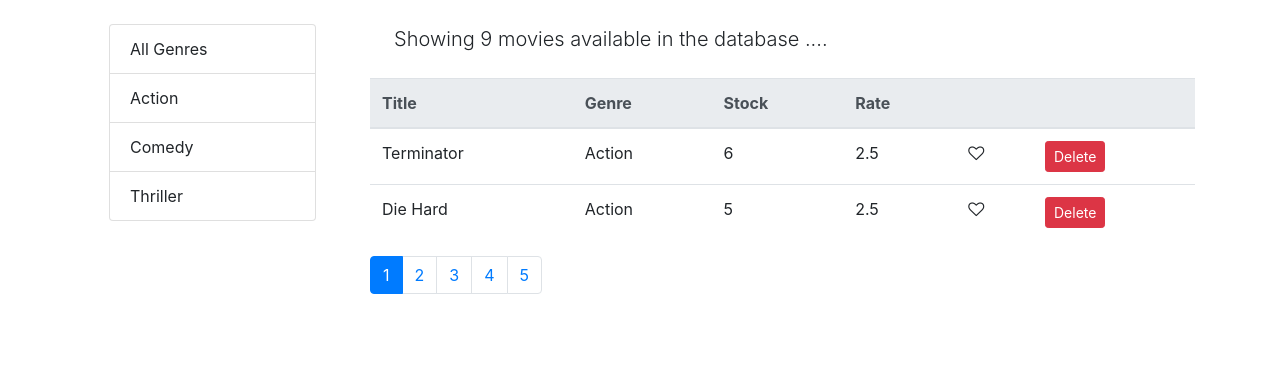
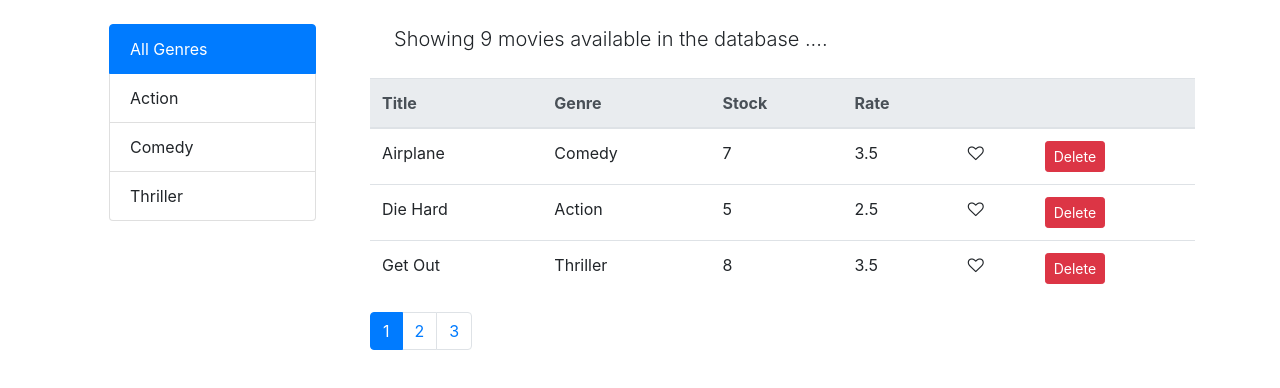
Before and after one commit to Abhinav-Reddy-k/Blockbuster-Video, a React (Create React App) app: page /movies in a window 1280 px wide. Shown: the top 388 px of the page. Built offline with nearby package versions, Linux system fonts and the light colour scheme.

Commit message:
Extracted TableHeader and TableBody

```diff
--- a/src/components/common/like.jsx
+++ b/src/components/common/like.jsx
@@ -1,16 +1,13 @@
 import React, { Component } from "react";
 
 class Like extends Component {
+  likes = () => {};
 
-    likes = () => {
-
+  render() {
+    let className = "fa fa-heart";
+    if (!this.props.isLiked) {
+      className += "-o";
     }
-
-    render() {
-      let className = "fa fa-heart"
-      if (!this.props.isLiked){
-        className+="-o"
-      }
     return (
       <i
         className={className}
--- /dev/null
+++ b/src/components/common/tableBody.jsx
@@ -0,0 +1,34 @@
+import React, { Component } from "react";
+import _ from "lodash";
+
+class TableBody extends Component {
+  renderCell = (movie, column) => {
+    if (column.content) return column.content(movie);
+    else {
+      return _.get(movie, column.path);
+    }
+  };
+
+  getCellKey = (movie, column) => {
+    return movie._id + (column.path || column.key);
+  };
+
+  render() {
+    const { data, columns } = this.props;
+    return (
+      <tbody>
+        {data.map((item) => (
+          <tr key={item._id}>
+            {columns.map((column) => (
+              <td key={this.getCellKey(item, column)}>
+                {this.renderCell(item, column)}
+              </td>
+            ))}
+          </tr>
+        ))}
+      </tbody>
+    );
+  }
+}
+
+export default TableBody;
--- /dev/null
+++ b/src/components/common/tableHeader.jsx
@@ -0,0 +1,33 @@
+import React, { Component } from "react";
+
+class TableHeader extends Component {
+  raiseSort = (path) => {
+    const sortColumn = { ...this.props.sortColumn };
+    if (sortColumn.path === path)
+      sortColumn.order = sortColumn.order === "asc" ? "desc" : "asc";
+    else {
+      sortColumn.path = path;
+      sortColumn.order = "asc";
+    }
+    this.props.onSort(sortColumn);
+  };
+
+  render() {
+    return (
+      <thead className="thead-light">
+        <tr>
+          {this.props.columns.map((column) => (
+            <th
+              key={column.path || column.key}
+              onClick={() => this.raiseSort(column.path)}
+            >
+              {column.lable}
+            </th>
+          ))}
+        </tr>
+      </thead>
+    );
+  }
+}
+
+export default TableHeader;
--- a/src/components/movies.jsx
+++ b/src/components/movies.jsx
@@ -1,21 +1,24 @@
 import React, { Component } from "react";
 import { getMovies } from "./../services/fakeMovieService";
-import Like from "./common/like";
 import Pagination from "./common/pagination";
 import { pagination } from "./utils/paginationFunc";
 import { getGenres } from "./../services/fakeGenreService";
 import Genre from "./common/genreSelect";
+import MoviesTable from "./moviesTable";
+import _ from "lodash";
 
 class Movies extends Component {
   state = {
     movies: [],
     genres: [],
-    pageSize: 2,
+    pageSize: 3,
     currentPage: 1,
+    currentGenre: "All Genres",
+    sortColumn: { path: "title", order: "asc" },
   };
 
   componentDidMount() {
-    const genres = [{ name: "All Genres", _id : "none"}, ...getGenres()];
+    const genres = [{ name: "All Genres", _id: "none" }, ...getGenres()];
     this.setState({ movies: getMovies(), genres });
   }
 
@@ -38,21 +41,33 @@ class Movies extends Component {
 
   handleGenreSelect = (genre) => {
     this.setState({ currentGenre: genre });
+    this.setState({ currentPage: 1 });
   };
 
+  handleSort = (sortColumn) => {
+    this.setState({ sortColumn });
+  };
 
   render() {
-    const { pageSize, currentPage, movies, currentGenre } = this.state;
-    const filtered = currentGenre && currentGenre !== "All Genres"
-      ? movies.filter((movie) => movie.genre.name === currentGenre)
-      : movies;
-    const pageMovies = pagination(pageSize, currentPage, filtered);
+    const {
+      pageSize,
+      currentPage,
+      movies,
+      currentGenre,
+      sortColumn,
+    } = this.state;
+    const filtered =
+      currentGenre && currentGenre !== "All Genres"
+        ? movies.filter((movie) => movie.genre.name === currentGenre)
+        : movies;
+    const sorted = _.orderBy(filtered, [sortColumn.path], [sortColumn.order]);
+    const pageMovies = pagination(pageSize, currentPage, sorted);
     if (pageMovies.length === 0 && currentPage !== 1) {
       this.setState({ currentPage: currentPage - 1 });
     }
     return (
       <div className="row">
-        <div className="col-3">
+        <div className="col-sm-4 col-md-3 col-lg-3">
           <Genre
             currentGenre={currentGenre}
             items={this.state.genres}
@@ -61,47 +76,16 @@ class Movies extends Component {
         </div>
         <div className="col">
           <p className="m-4 lead">
-            {" "}
-            Showing {filtered.length} movies available in the database ....{" "}
+            Showing {filtered.length} movies available in the database ....
           </p>
-          <table className="table table-hover">
-            <thead className="thead-light">
-              <tr>
-                <th scope="col">Title</th>
-                <th scope="col">Genre</th>
-                <th scope="col">Stock</th>
-                <th scope="col">Rate</th>
-                <th></th>
-                <th></th>
-              </tr>
-            </thead>
-            <tbody>
-              {pageMovies.map((movie) => {
-                return (
-                  <tr key={movie._id}>
-                    <td>{movie.title}</td>
-                    <td>{movie.genre.name}</td>
-                    <td>{movie.numberInStock}</td>
-                    <td>{movie.dailyRentalRate}</td>
-                    <td>
-                      <Like
-                        isLiked={movie.liked}
-                        onClick={() => this.handleLike(movie)}
-                      />
-                    </td>
-                    <td>
-                      <button
-                        className="btn btn-sm btn-danger"
-                        onClick={() => this.handleDelete(movie)}
-                      >
-                        Delete
-                      </button>
-                    </td>
-                  </tr>
-                );
-              })}
-            </tbody>
-          </table>
+          <MoviesTable
+            onLike={this.handleLike}
+            onDelete={this.handleDelete}
+            pageMovies={pageMovies}
+            movies={movies}
+            onSort={this.handleSort}
+            sortColumn={sortColumn}
+          />
           <Pagination
             itemsCount={filtered.length}
             currentPage={currentPage}
--- /dev/null
+++ b/src/components/moviesTable.jsx
@@ -0,0 +1,46 @@
+import React, { Component } from "react";
+import Like from "./common/like";
+import TableHeader from "./common/tableHeader";
+import TableBody from "./common/tableBody";
+
+class MoviesTable extends Component {
+  columns = [
+    { path: "title", lable: "Title" },
+    { path: "genre.name", lable: "Genre" },
+    { path: "numberInStock", lable: "Stock" },
+    { path: "dailyRentalRate", lable: "Rate" },
+    {
+      key: "like",
+      content: (movie) => (
+        <Like isLiked={movie.liked} onClick={() => this.props.onLike(movie)} />
+      ),
+    },
+    {
+      key: "delete",
+      content: (movie) => (
+        <button
+          className="btn btn-sm btn-danger"
+          onClick={() => this.props.onDelete(movie)}
+        >
+          Delete
+        </button>
+      ),
+    },
+  ];
+
+  render() {
+    const { pageMovies, sortColumn, onSort } = this.props;
+    return (
+      <table className="table table-hover">
+        <TableHeader
+          sortColumn={sortColumn}
+          onSort={onSort}
+          columns={this.columns}
+        />
+        <TableBody data={pageMovies} columns={this.columns} />
+      </table>
+    );
+  }
+}
+
+export default MoviesTable;
```
Also changed, not shown: src/components/common/pagination.jsx (+5 -4 lines), src/components/utils/paginationFunc.js (+5 -5 lines).
